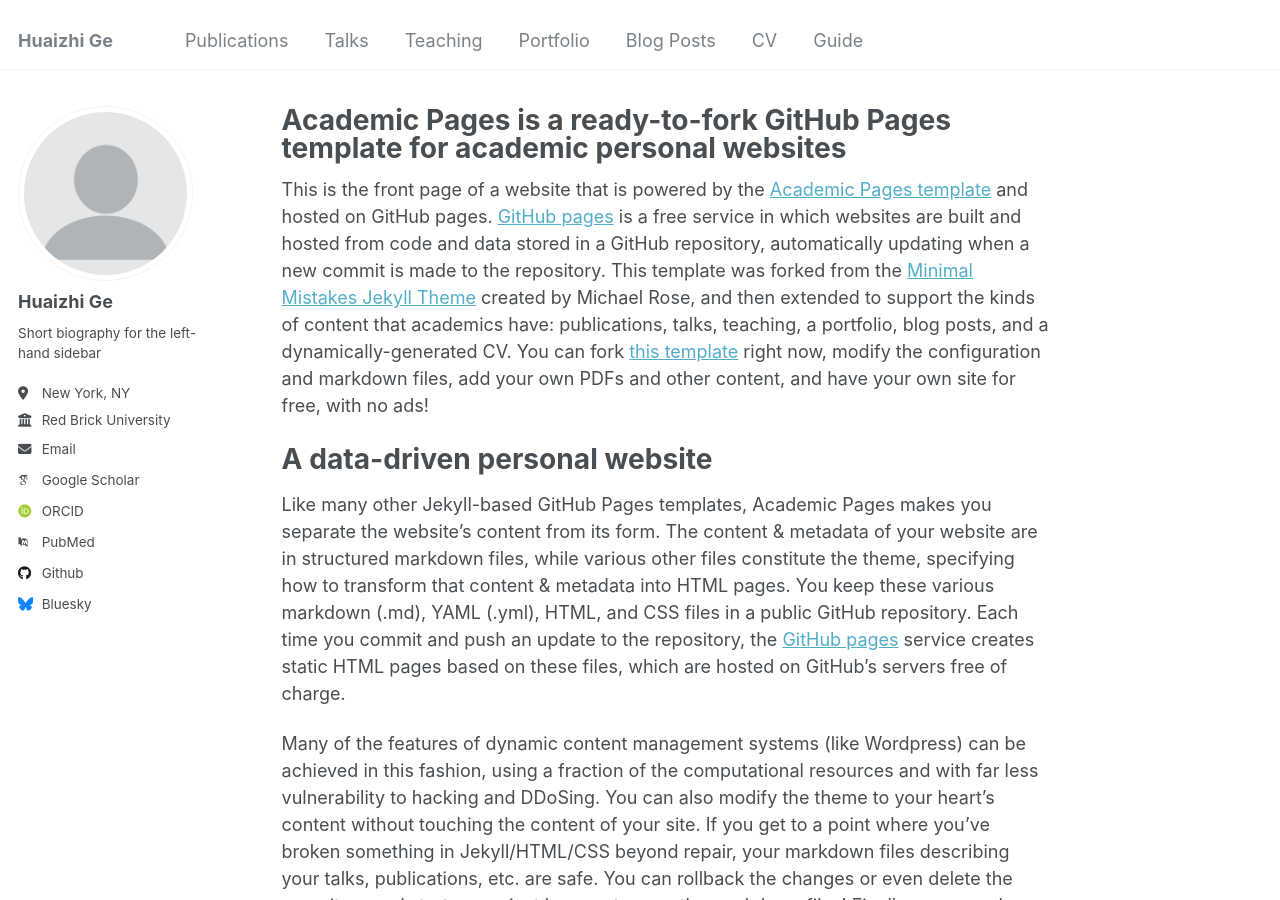
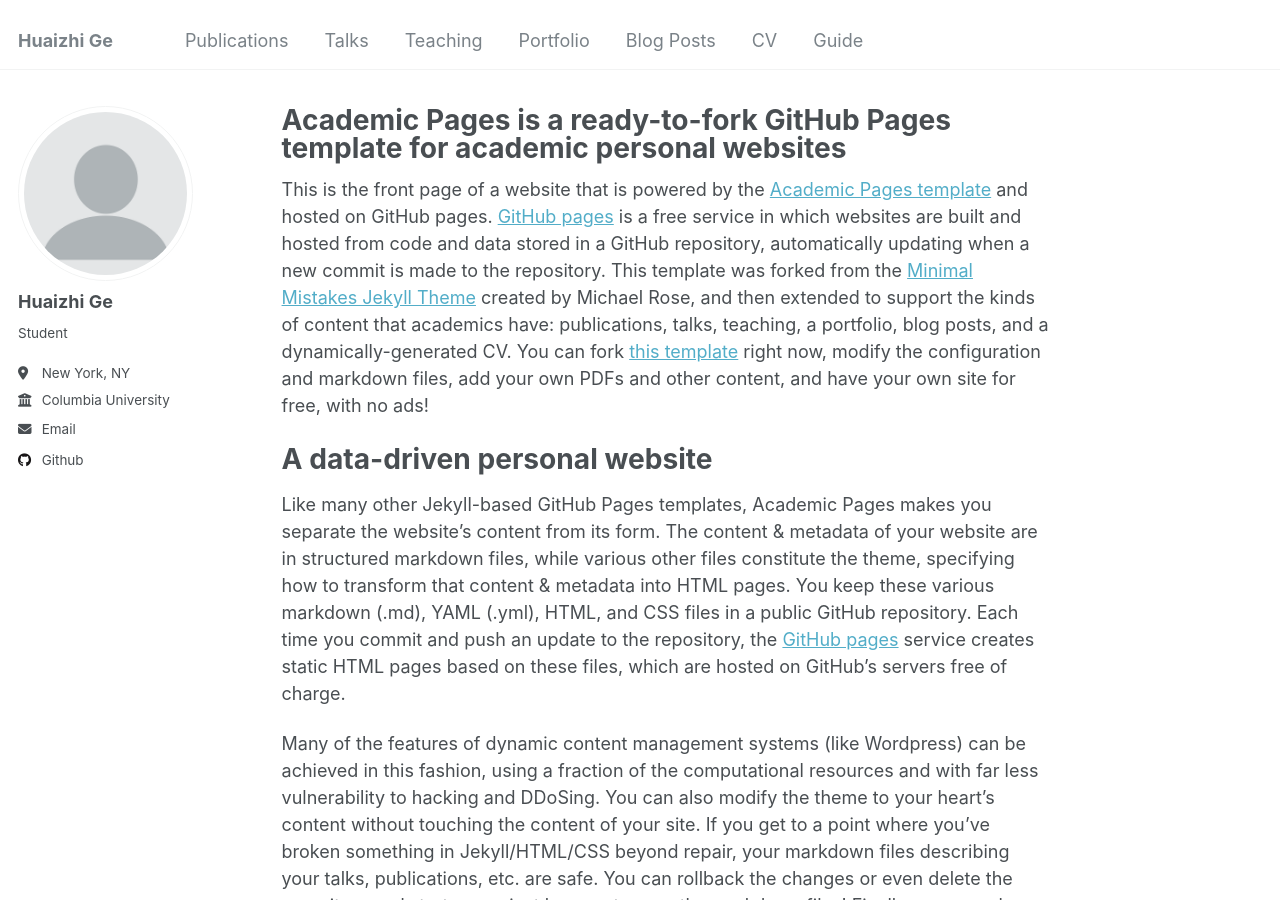
Before and after one commit to gehuaizhi7/gehuaizhi7.github.io, a Jekyll site: the page built from _pages/about.md, in a window 1280 px wide and 900 px high. Built offline with Jekyll 4.4.1, drawn with Linux system fonts in a browser that asks for light colours; some web fonts are replaced.

Commit message:
Update _config.yml

```diff
--- a/_config.yml
+++ b/_config.yml
@@ -24,19 +24,19 @@ author:
   avatar           : "profile.png"
   name             : "Huaizhi Ge"
   pronouns         : # example: "she/her"
-  bio              : "Short biography for the left-hand sidebar"
+  bio              : "Student"
   location         : "New York, NY"
-  employer         : "Red Brick University"
+  employer         : "Columbia University"
   uri              : # URL
   email            : "hg2590@columbia.edu"
 
   # Academic websites
   arxiv            : # URL - Update with the correct link to your profile
-  googlescholar    : "https://scholar.google.com/citations?user=PS_CX0AAAAAJ"
+  googlescholar    : # "https://scholar.google.com/citations?user=PS_CX0AAAAAJ"
   impactstory      : # URL
-  orcid            : "http://orcid.org/yourorcidurl"
+  orcid            : # "http://orcid.org/yourorcidurl"
   semantic         : # URL
-  pubmed           : "https://www.ncbi.nlm.nih.gov/pubmed/?term=john+snow"
+  pubmed           : # "https://www.ncbi.nlm.nih.gov/pubmed/?term=john+snow"
   researchgate     : # URL
   scopus           : # URL
 
@@ -44,12 +44,12 @@ author:
   bitbucket        : # Username - Update with your username on the site
   codepen          : # Username
   dribbble         : # Username
-  github           : "academicpages"
+  github           : "gehuaizhi7"
   kaggle           : # Username
   stackoverflow    : # User number or user number and name (i.e., use "1" or "1/jeff-atwood")
 
   # Social media
-  bluesky          : "bsky.app" # Replace this with you Bluesky username
+  bluesky          : #"bsky.app" # Replace this with you Bluesky username
   facebook         : # Username
   flickr           : # Username
   foursquare       : # Username
```
